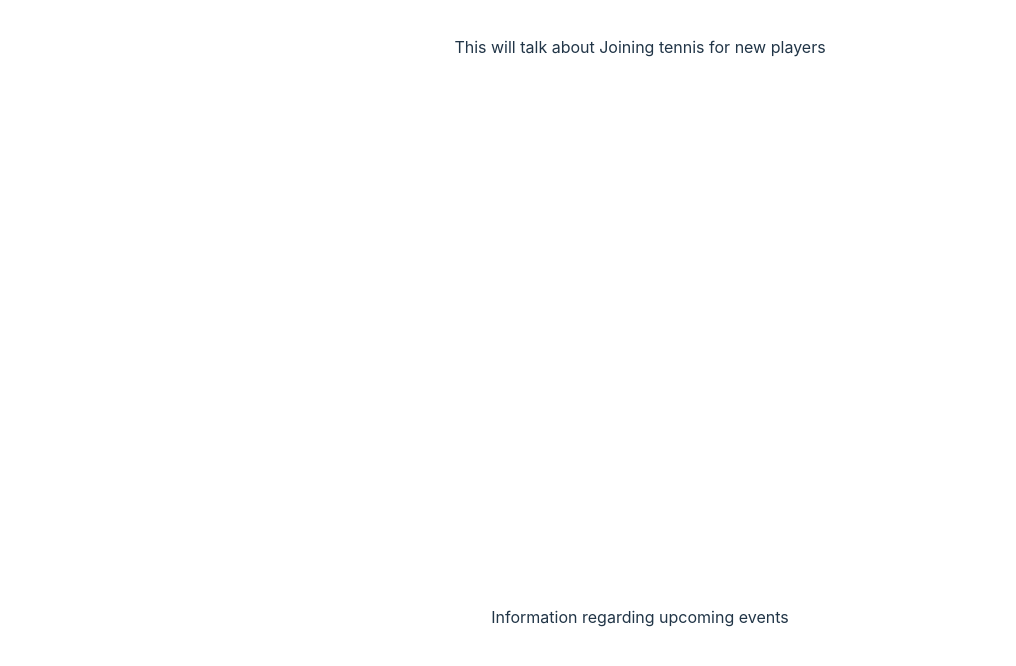
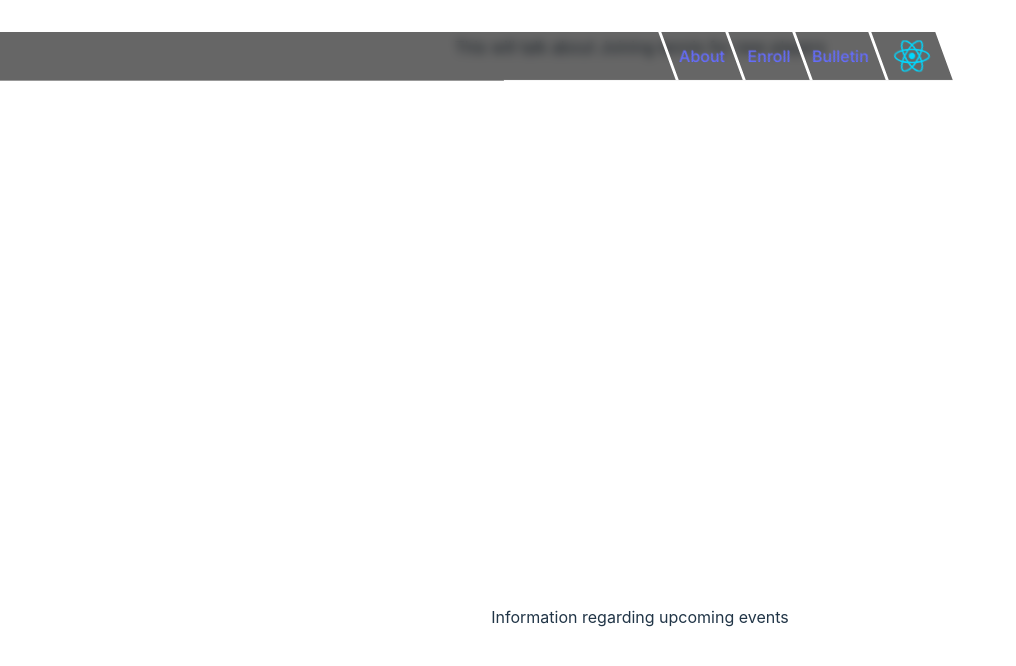
Before and after one commit to NickCodesStuf/GHS-Athletics, a React (Vite) app: page / in a window 1280 px wide. Shown: the top 666 px of the page, without its empty margins (0-1016 px from the left). Built offline with nearby package versions, Linux system fonts and the light colour scheme.

Commit message:
Added a navbar that links to expandable sections

```diff
--- a/src/App.css
+++ b/src/App.css
@@ -33,3 +33,38 @@ section {
   min-height: 500px;
   border: white solid;
 }
+
+nav{
+  position: fixed;
+  top: 2rem;
+  height: 3rem;
+  left: -1rem;
+  background-color: rgba(0, 0, 0, 0.6);
+  transform: skew(20deg);
+  backdrop-filter: blur(5px);
+  width: 75vw;
+  display: flex;
+  justify-content: right;
+  align-items: center;
+}
+
+.nav-link{
+  min-width: 3rem;
+  border-left: white solid;
+  user-select: none ;
+}
+
+.nav-icon{
+  transform: skew(-20deg);
+  min-width: 3rem;
+  height: 3rem;
+  display: flex;
+  justify-content: center;
+  align-items: center;
+  padding-left: 0.5rem;
+  padding-right: 0.5rem;
+}
+
+.nav-link:hover{
+  background-color: yellow;
+}
--- a/src/App.tsx
+++ b/src/App.tsx
@@ -1,9 +1,9 @@
 import { useState } from 'react'
-import reactLogo from './assets/react.svg'
 import viteLogo from '/vite.svg'
 import './App.css'
 import ExpandableSection from './ExpandableSection'
 import { CSSTransition } from 'react-transition-group';
+import NavBar from './NavBar'
 
 function App() {
   // this code is ugly, and is not procedural, but it does not matter!
@@ -25,6 +25,7 @@ function App() {
   return (
     <>
     {/* About/Landing image */}
+      <NavBar openWidget={openWidget}></NavBar>
       <CSSTransition in={elementState[0] === 0} unmountOnExit timeout={500} classNames="widgets">
         <ExpandableSection preview={aboutWidget} state={elementState[0]}>
           <section>Extra content!!</section>
--- /dev/null
+++ b/src/NavBar.tsx
@@ -0,0 +1,24 @@
+import reactLogo from './assets/react.svg'
+
+
+export default function NavBar({openWidget}:{openWidget:any}){
+    function NavLink({index, openWidget, children}:{children?:React.ReactNode, index: number, openWidget:any}){
+      return(
+        <a className="nav-link"onClick={()=>openWidget(index)}>
+          <div className='nav-icon'>
+            {children}
+          </div>
+        </a>
+      )
+    }
+    return(
+      <nav>
+        <NavLink index={1} openWidget={openWidget}>About</NavLink>
+        <NavLink index={2} openWidget={openWidget}>Enroll</NavLink>
+        <NavLink index={3} openWidget={openWidget}>Bulletin</NavLink>
+        <NavLink index={4} openWidget={openWidget}>
+          <img src={reactLogo}></img>
+        </NavLink>
+      </nav>
+    )
+  }
```
